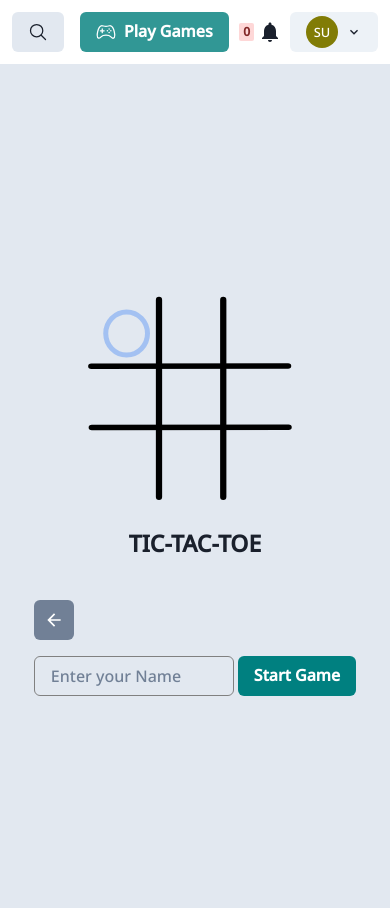
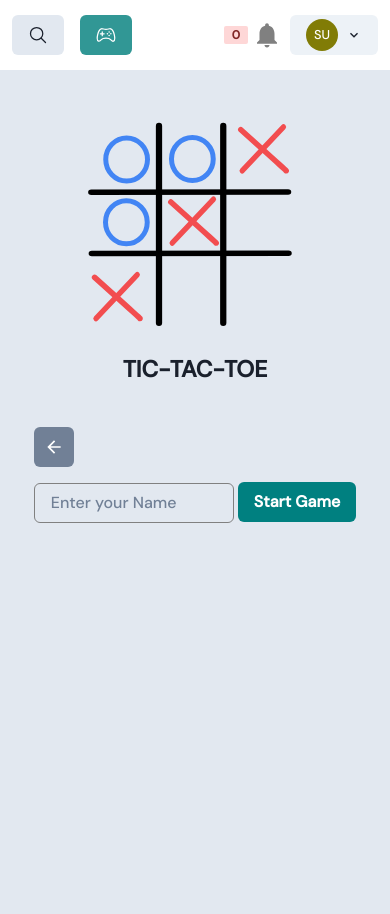
Before and after one commit to thutasann/mern-chat, a React (Create React App) app in the folder frontend/: page /games in a window 390 px wide. Built offline with nearby package versions, Linux system fonts and the light colour scheme; sample sign-in values are in the browser's storage.

Commit message:
uifix: responsive

```diff
--- a/frontend/src/index.css
+++ b/frontend/src/index.css
@@ -1,6 +1,11 @@
-@import url('https://fonts.googleapis.com/css2?family=Noto+Sans:wght@500&display=swap');
+@import url('https://fonts.googleapis.com/css2?family=DM+Sans:wght@500&display=swap');
+
 * {
-	font-family: 'Noto Sans', sans-serif;
+	font-family: 'DM Sans', sans-serif;
+}
+
+body {
+	overflow-y: hidden;
 }
 
 .App {
--- a/frontend/src/miscellaneous/Drawer.tsx
+++ b/frontend/src/miscellaneous/Drawer.tsx
@@ -120,6 +120,7 @@
 		<>
 			<Box
 				position={'sticky'}
+				zIndex={9}
 				top={0}
 				display={'flex'}
 				justifyContent={'space-between'}
@@ -161,17 +162,30 @@
 							gap={2}
 						>
 							<IoGameControllerOutline size={20} />
-							Play Games
+							<Text
+								display={{
+									base: 'none',
+									md: 'flex',
+								}}
+							>
+								Play Games
+							</Text>
 						</Button>
 					</Link>
 				</div>
 				<div>
 					<Menu>
 						<MenuButton p={1}>
-							<Badge colorScheme="red">{notification.length}</Badge>
+							<Badge
+								colorScheme="red"
+								width={6}
+							>
+								{notification.length}
+							</Badge>
 							<BellIcon
-								fontSize={'2xl'}
+								fontSize={'3xl'}
 								m={1}
+								color="gray"
 							/>
 						</MenuButton>
 						<MenuList pl={2}>
--- a/frontend/src/pages/game.tsx
+++ b/frontend/src/pages/game.tsx
@@ -1,4 +1,5 @@
 import {
+	Box,
 	Button,
 	Center,
 	FormControl,
@@ -30,8 +31,8 @@
 	return (
 		<div>
 			{user && <SlideDrawer />}
-			<div>
-				<Center
+			<div className="gameWrapper">
+				<Box
 					bg="gray.200"
 					height="100vh"
 				>
@@ -42,10 +43,11 @@
 						overflowY={'hidden'}
 						gap={10}
 					>
-						<div>
+						<Box mt={8}>
 							<Lottie
 								options={defaultOptions}
 								width={250}
+								isClickToPauseDisabled
 							/>
 							<Text
 								fontSize={23}
@@ -54,7 +56,7 @@
 							>
 								TIC-TAC-TOE
 							</Text>
-						</div>
+						</Box>
 						<div>
 							<Link to="/chats">
 								<IconButton
@@ -96,7 +98,7 @@
 							</FormControl>
 						</div>
 					</Stack>
-				</Center>
+				</Box>
 			</div>
 		</div>
 	);
```
